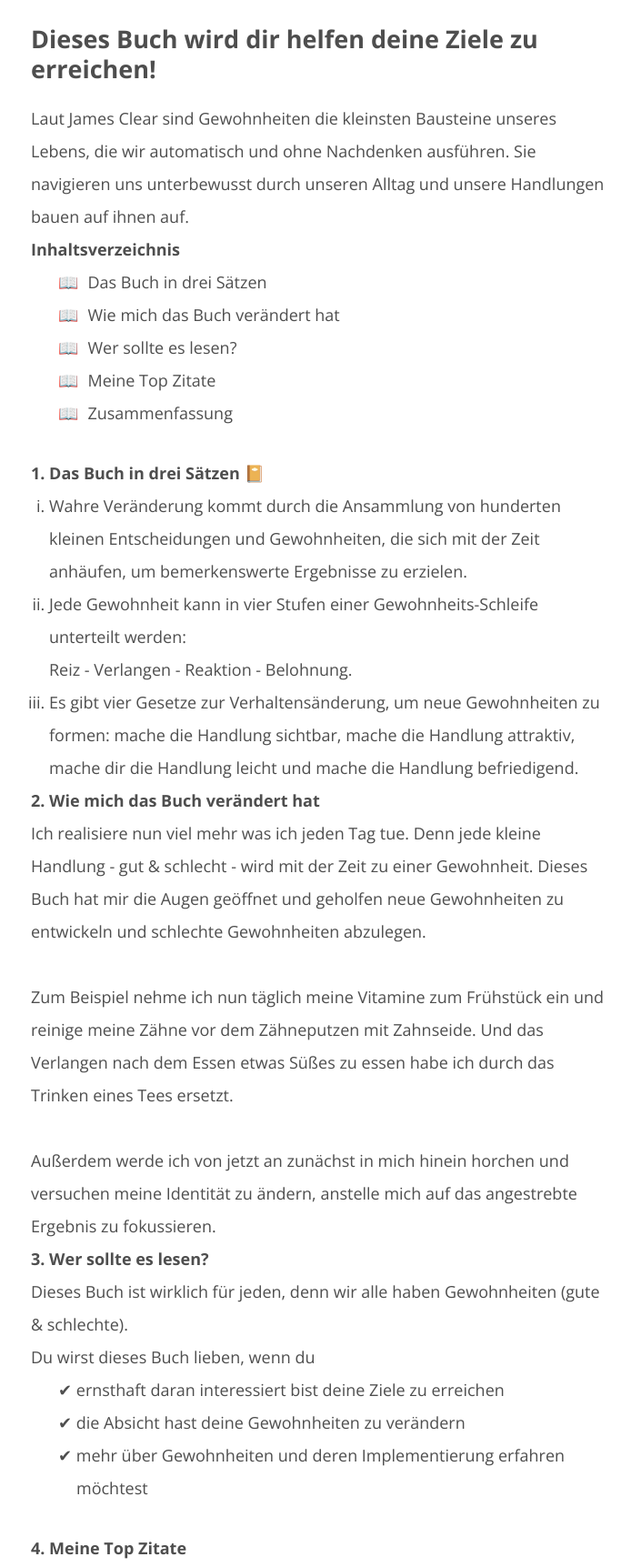
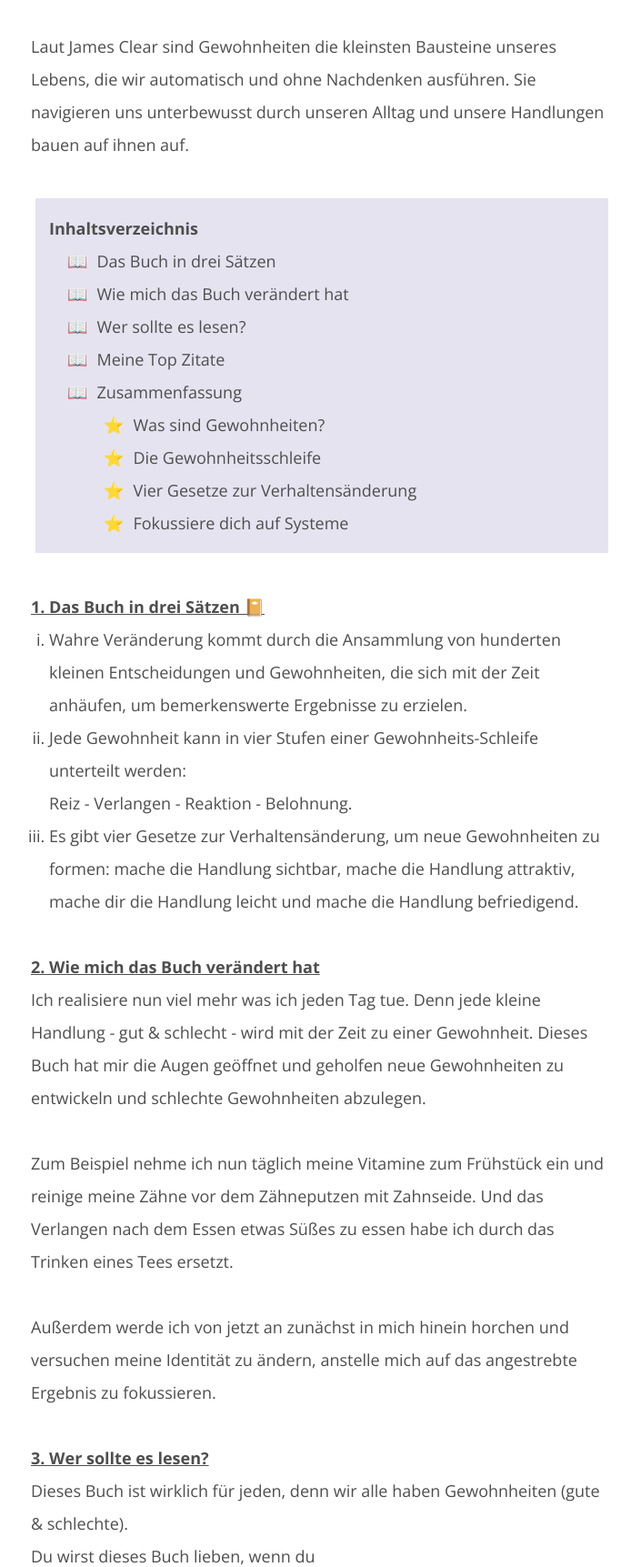
Before and after one commit to SarahKirchhoff/Better-Student, a plain HTML site: page Blog/de/post_buecher/atomichabits.html in a window 1280 px wide. Shown: the part 782-2505 px from the top of the page at 91% size, without its empty margins (286-991 px from the left). Drawn offline with nearby package versions, Linux system fonts and the light colour scheme.

Commit message:
Artikel Atomic Habits formatiert

```diff
--- a/Blog/article_style.css
+++ b/Blog/article_style.css
@@ -280,7 +280,6 @@ nav input[type='checkbox'] {
 
 .liste_buecher {
     margin-left: 50px;
-    margin-bottom: 30px;
 }
 
 blockquote {
@@ -290,10 +289,14 @@ blockquote {
     margin: 20px 15px;
 }
 
+.liste_buecher {
+    list-style-type: none;
+}
 
 .checkmark:before { content: '\2714'; margin-left: -20px; margin-right: 0px; }
 
-.buchlist:before { content: '\1F4D6	'; margin-left: -20px; margin-right: 10px; }
+.buchlist:before { content: '\1F4D6	'; margin-left: -30px;  margin-right: 10px;}
+.buchsublist:before { content: '\2B50	'; margin-left: -40px;  margin-right: 10px;}
 
 .buch_3saetze {
     list-style-type: lower-roman;
@@ -304,6 +307,16 @@ blockquote {
 .indent_list {
     margin-left: 30px;
     margin-right: 10px;
+}
+
+.tableofcontents-container {
+    background-color: #e5e3f0;
+    padding: 15px;
+    margin: 5px;
+}
+
+.headline_underline {
+    text-decoration: underline;
 }
 
 #img_whyread_head {
--- a/Blog/de/post_buecher/atomichabits.html
+++ b/Blog/de/post_buecher/atomichabits.html
@@ -77,29 +77,37 @@
             </p>
         </div>
 
-        <h2 class="sub_headline">
-            Dieses Buch wird dir helfen deine Ziele zu erreichen!
+        <p>
+            <br>
+            Laut James Clear sind Gewohnheiten die kleinsten Bausteine unseres Lebens, die wir automatisch und ohne Nachdenken ausführen.
+            Sie navigieren uns unterbewusst durch unseren Alltag und unsere Handlungen bauen auf ihnen auf. <br><br>
+        </p>
+
+        <div class="tableofcontents-container">
+            <h2>
+                Inhaltsverzeichnis
+            </h2>
+            <ul class="liste_buecher">
+                <li class="buchlist">Das Buch in drei Sätzen</li>
+                <li class="buchlist">Wie mich das Buch verändert hat</li>
+                <li class="buchlist">Wer sollte es lesen?</li>
+                <li class="buchlist">Meine Top Zitate</li>
+                <li class="buchlist">Zusammenfassung
+                    <ul class="liste_buecher">
+                        <li class="buchsublist">Was sind Gewohnheiten?</li>
+                        <li class="buchsublist">Die Gewohnheitsschleife</li>
+                        <li class="buchsublist">Vier Gesetze zur Verhaltensänderung</li>
+                        <li class="buchsublist">Fokussiere dich auf Systeme</li>
+                    </ul>
+            </li>
+            </ul>
+        </div>
+        <br>
+        <div>
+            <h2 class="headline_underline">
+                1. Das Buch in drei Sätzen &#128212;
             </h2>
 
-        <p>
-            Laut James Clear sind Gewohnheiten die kleinsten Bausteine unseres Lebens, die wir automatisch und ohne Nachdenken ausführen.
-            Sie navigieren uns unterbewusst durch unseren Alltag und unsere Handlungen bauen auf ihnen auf.
-        </p>
-
-        <h3>
-            Inhaltsverzeichnis
-        </h3>
-        <ul class="liste_buecher">
-            <ul class="buchlist">Das Buch in drei Sätzen</ul>
-            <ul class="buchlist">Wie mich das Buch verändert hat</ul>
-            <ul class="buchlist">Wer sollte es lesen?</ul>
-            <ul class="buchlist">Meine Top Zitate</ul>
-            <ul class="buchlist">Zusammenfassung</ul>
-        </ul>
-
-        <h3>
-            1. Das Buch in drei Sätzen &#128212;
-        </h3>
             <ol class="buch_3saetze">
                 <li>
                     Wahre Veränderung kommt durch die Ansammlung von hunderten kleinen Entscheidungen und Gewohnheiten, die sich mit der Zeit anhäufen, um bemerkenswerte Ergebnisse zu erzielen.
@@ -112,17 +120,24 @@
                </li>
             </ol>
 
-        <h3>2. Wie mich das Buch verändert hat</h3>
+            <br>
+            <h2 class="headline_underline">
+                2. Wie mich das Buch verändert hat
+            </h2>
             <p>
                 Ich realisiere nun viel mehr was ich jeden Tag tue. Denn jede kleine Handlung - gut & schlecht - wird mit der Zeit zu einer Gewohnheit. Dieses Buch hat mir die Augen geöffnet und geholfen neue Gewohnheiten zu entwickeln und schlechte Gewohnheiten abzulegen. <br><br>
                 Zum Beispiel nehme ich nun täglich meine Vitamine zum Frühstück ein und reinige meine Zähne vor dem Zähneputzen mit Zahnseide. Und das Verlangen nach dem Essen etwas Süßes zu essen habe ich durch das Trinken eines Tees ersetzt. <br><br>
                 Außerdem werde ich von jetzt an zunächst in mich hinein horchen und versuchen meine Identität zu ändern, anstelle mich auf das angestrebte Ergebnis zu fokussieren.
             </p>
+            <br>
 
-        <h3>3. Wer sollte es lesen?</h3>
+            <h2 class="headline_underline">
+                3. Wer sollte es lesen?
+            </h2>
             <p>
                 Dieses Buch ist wirklich für jeden, denn wir alle haben Gewohnheiten (gute & schlechte). <br>
                 Du wirst dieses Buch lieben, wenn du
+            </p>
             <ul class="liste_rezept">
                 <ul class="checkmark">
                     ernsthaft daran interessiert bist deine Ziele zu erreichen
@@ -134,9 +149,11 @@
                     mehr über Gewohnheiten und deren Implementierung erfahren möchtest
                 </ul>
             </ul>
-        </p>
 
-        <h3>4. Meine Top Zitate</h3>
+
+            <h2 class="headline_underline">
+                4. Meine Top Zitate
+            </h2>
             <p>
                 Ich habe dieses Buch auf Englisch gelesen und werde deswegen die Zitate auch im englischen Original wiedergeben. Die Übersetzung ins deutsche habe ich selbst vorgenommen.
             </p>
@@ -145,24 +162,31 @@
                     "If you want better results, then forget about setting goals. Focus on your system instead."
                 </p>
             </blockquote>
+            <p>
                 Deutsch: Wenn du bessere Ergebnisse erzielen möchtest, vergiss Zielsetzung. Fokussiere dich stattdessen auf dein System.
+            </p>
             <blockquote>
                 <p>
                     "Your identity emerges out of your habits. Every action is a vote for the type of person you wish to become."
                 </p>
             </blockquote>
+            <p>
                 Deutsch: Deine Identität formt sich aus deinen Gewohnheiten. Jede Handlung ist eine Stimme für die Art von Person, die du werden willst.
+            </p>
+            <br>
 
-        <h3>5. Zusammenfassung</h3>
+            <h2 class="headline_underline">
+                5. Zusammenfassung
+            </h2>
             <p>
                 Die grundlegende Frage, die zunächst beantwortet wird ist: <i> Was sind Gewohnheiten? </i><br>
                 Gewohnheiten sind kleine, alltägliche Verhaltensweisen, die wir automatisch und ohne Nachdenken ausführen. Wir sind, was wir jeden Tag tun. Das bedeutet, unsere Gewohnheiten formen unsere Identität und andersherum. <br><br>
                 Tägliche Wiederholung hat eine enorme Wirkung. James Clear macht dies durch den Vergleich von Gewohnheiten mit Zinsen und deren Zinseszinsen deutlich. Nach gewisser Zeit hat man aus "minimalen Veränderungen" eine "maximale Wirkung" erzielt, wie es so schön im Buchtitel heißt.
                 <br><br>
-            <br>
                 Um den folgenden Schritt-für-Schritt Prozess zu verstehen, der eine Handlung zur Gewohnheit macht, muss du eine wesentliche Eigenschaft von Gewohnheiten verstehen: <br>
                 Gewohnheiten verstärken sich selbst. Das heißt, wenn du eine Handlung ausführst, wird dich die erhaltene Belohnung dazu bringen, diese Handlung wieder ausführen zu wollen. <br><br>
                 Mit diesem Wissen sind die 4 Schritte einer Gewohnheitsschleife leicht zu verstehen: <br><br>
+            </p>
             <ol class="indent_list">
                 <li>
                     Ein <b>Reiz</b> fordert dein Gehirn zur Handlung auf, weil es eine Belohnung vohersagt.
@@ -178,39 +202,52 @@
                 </li>
             </ol>
             <br>
+            <p>
                 Je öfter du diese Rückkopplungsschleife für eine eintige Gewohnheit durchläufst, desto automatisierter wird sie.
                 <br>
                 James Clear erklärt weiterhin, dass es 4 Gesetze zur Verhaltensänderung gibt, die wir benutzen können, um gute Gewohnheiten zu schaffen und schlechte Gewohnheiten abzulegen. Zu jedem Gesetz führt er einige Methoden auf, die bei der Umsetzung helfen können. Damit ich nicht alles vorwegnehme, werde ich auf diese Methoden nicht weiter eingehen.
             </p>
-        <h4>1. Gesetz: Mach es offensichtlich</h4>
+            <br>
+            <h3>
+                1. Gesetz: Mach es offensichtlich
+            </h3>
             <p>
                 Die Gewohnheit muss einfach auszuführen sein und keinen Denkaufwand erfordern. Mit anderen Worten, der Reiz, der das Verlangen hervorruft und schließlich zur Aktion führt,muss offensichlich sein. <br>
                 Wenn du zum Beispiel mehr lesen möchtest, solltest dudein  Buch unübersehbar auf den Tisch legen, sodass deinGehirn dem Reiz direkt ausgeliefert ist. <br>
                 Möchtest du hingegen eine schlechte Angewohnheit ablegen,solltest du versuchen den Reiz zu minimieren oder gar zu eleminieren.
             </p>
-
-        <h4>2. Gesetz: Mach es attraktiv</h4>
+            <br>
+            <h3>
+                2. Gesetz: Mach es attraktiv
+            </h3>
             <p>
                 Wenn du eine Gewohnheit immer und immer wieder ausführen möchtest, sorge dafür dass sie attraktiv ist und bleibt. Wenn eine Handlung für uns nicht attraktiv ist, werden wir wahrscheinlich auf Dauer nicht genug Willensstärke aufbringen können. <br>
                 Wenn wir aber eine Gewohnheit attraktiv machen, wird es uns einfacher fallen, diese auszuführen. Zum Beispiel kannst du dir den Gang ins Fitnessstudio durch das Hören von Hörbüchern erleichtern.
             </p>
-
-        <h4>3. Gesetz: Mach es einfach</h4>
+            <br>
+            <h3>
+                3. Gesetz: Mach es einfach
+            </h3>
             <p>
                 Versuche die Reibung zwischen dir und der Gewohnheit so gering wie möglich zu halten. So erhöhst du die Chancen, dass du die Handlung/ Gewohnheit ausführen wirst. Beispiele hierfür sind das Packen deiner Sporttasche am Vortrag oder das Vorbereiten einer gesunden Mahlzeit für den nächsten Tag im Büro oder der Uni.
             </p>
-
-        <h4>4. Gesetz: Mach es sofort befriedigend</h4>
+            <br>
+            <h3>
+                4. Gesetz: Mach es sofort befriedigend
+            </h3>
             <p>
                 Das Problem mit den meisten Gewohnheiten ist, dass sie keine instantane Befriedigung hervorrufen. Wie oft hast du deine Diät aufgegeben oder deine Workouts schleifen lassen, weil du keine Fortschritte gesehen hast? Ja, genau das ist das Problem... Du könntest zum Bespiel jedes Mal nach dem Fitnessstudio in die Badewanne hüpfen und dich so richtig entspannen. Oder wenn du mit dem Rauchen aufhören möchtest, kannst du pro Woche die du durchhälst einen bestimmten Betrag auf dein Urlaubskonto überweisen.
             </p>
-        <br><br>
+            <br>
+            <h2>
+                Fokussiere dich auf Systeme
+            </h2>
             <p>
-            Ein weiteres wichtiges Thema sind <b>Systeme</b>. James Clear appeliert, dass wir Ziele vergessen sollen und uns stattdessen auf Systeme konzentrieren sollen. <br> <br>
+                Ein weiteres wichtiges Thema sind <i>Systeme</i>. James Clear appeliert, dass wir Ziele vergessen  und uns stattdessen auf Systeme konzentrieren sollen. <br> <br>
                 Ziele sind Ergebnisse, die wir erreichen wollen. Systeme hingegen sind Prozesse, die uns zu den Ergenissen führen. <br>
                 Ein Beispiel, dass James Clear in seinem Buch aufführt, ist die Zielsetzung im Sport. Gewinner und Verlierer haben das gleiche Ziel - nämlich Gewinnen. Doch die Gewinner werden zu Gewinnern, weil sie die richtigen Systeme implementieren.
             </p>
-
+        </div>
 
 
 
```
Lines whose indentation alone changed are shown as unchanged.
